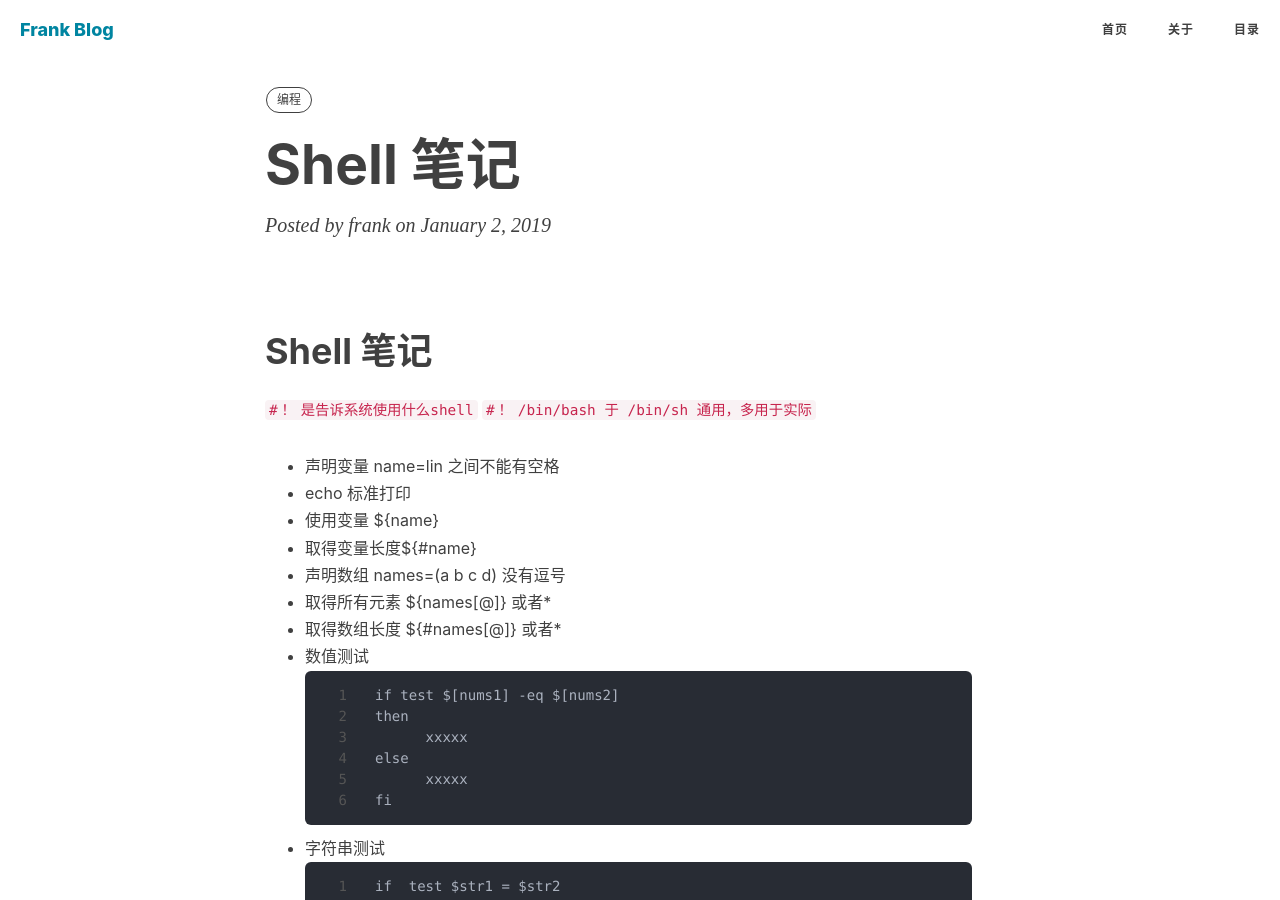
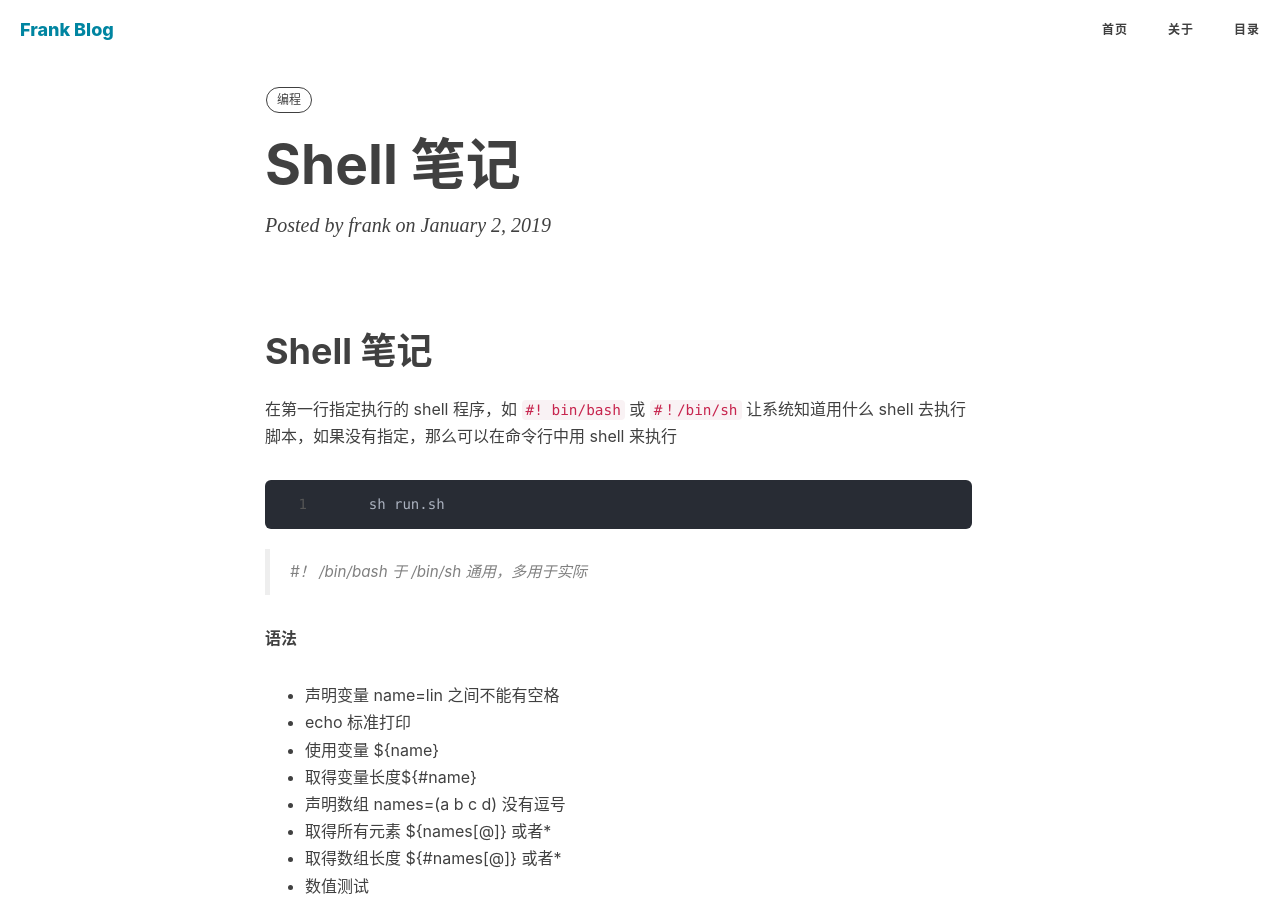
Before and after one commit to gnasnik/gnasnik.github.io, a Jekyll site: the page built from _posts/2019-01-02-shell-usage.md, in a window 1280 px wide and 900 px high. Built offline with Jekyll 4.4.1, drawn with Linux system fonts in a browser that asks for light colours; nearby versions of some CDN libraries; a script that is not in the unit is left out; comment, search, counter and statistics services are not loaded.

Commit message:
update shell post

````diff
--- a/_posts/2019-01-02-shell-usage.md
+++ b/_posts/2019-01-02-shell-usage.md
@@ -11,10 +11,16 @@ tags:
 
 # Shell 笔记
 
+在第一行指定执行的 shell 程序，如 `#! bin/bash` 或 `#！/bin/sh` 让系统知道用什么 shell 去执行脚本，如果没有指定，那么可以在命令行中用 shell 来执行
 
-`#！ 是告诉系统使用什么shell`
-`#！ /bin/bash 于 /bin/sh 通用，多用于实际`
+```
+    sh run.sh
+```
 
+> #！ /bin/bash 于 /bin/sh 通用，多用于实际
+
+
+**语法**
 - 声明变量 name=lin 之间不能有空格
 - echo 标准打印
 - 使用变量 ${name}
````
